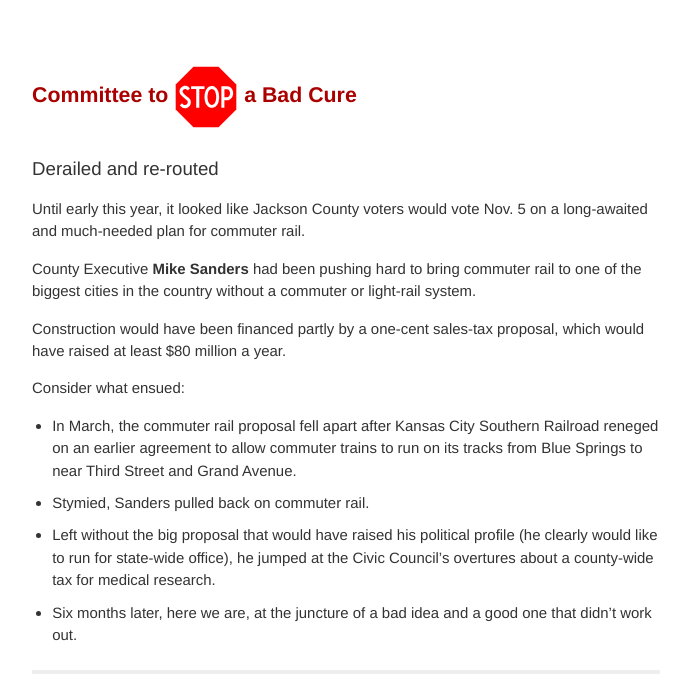
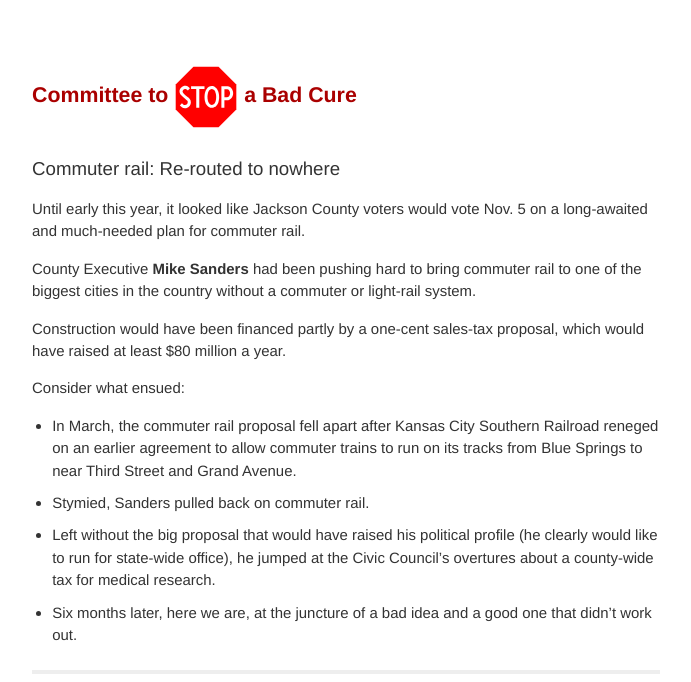
Before and after one commit to jiko/stopabadcure, a Jekyll site: the page built from _posts/2013-09-03-derailed-and-re-routed.md, in a window 1280 px wide, cut to the strip 0-682 px from the top of the page. Shown: the whole strip, without its empty margins (294-985 px from the left). Built offline with Jekyll 4.4.1, drawn with Linux system fonts in a browser that asks for light colours.

Commit message:
Updated 2013-09-03-derailed-and-re-routed.md

```diff
--- a/_posts/2013-09-03-derailed-and-re-routed.md
+++ b/_posts/2013-09-03-derailed-and-re-routed.md
@@ -1,8 +1,9 @@
 ---
 layout: post
-title: Derailed and re-routed
+title: "Commuter rail: Re-routed to nowhere"
 published: true
 ---
+
 Until early this year, it looked like Jackson County voters would vote Nov. 5 on a long-awaited and much-needed plan for commuter rail.
 
 County Executive <strong>Mike Sanders</strong> had been pushing hard to bring commuter rail to one of the biggest cities in the country without a commuter or light-rail system.
```
